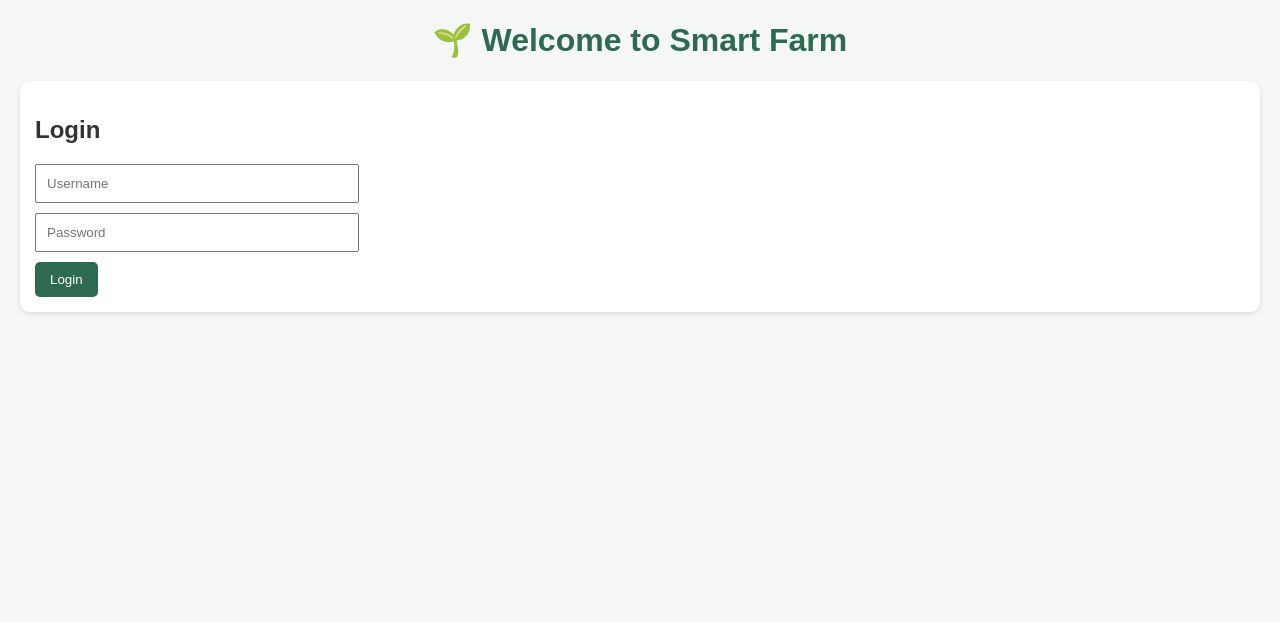
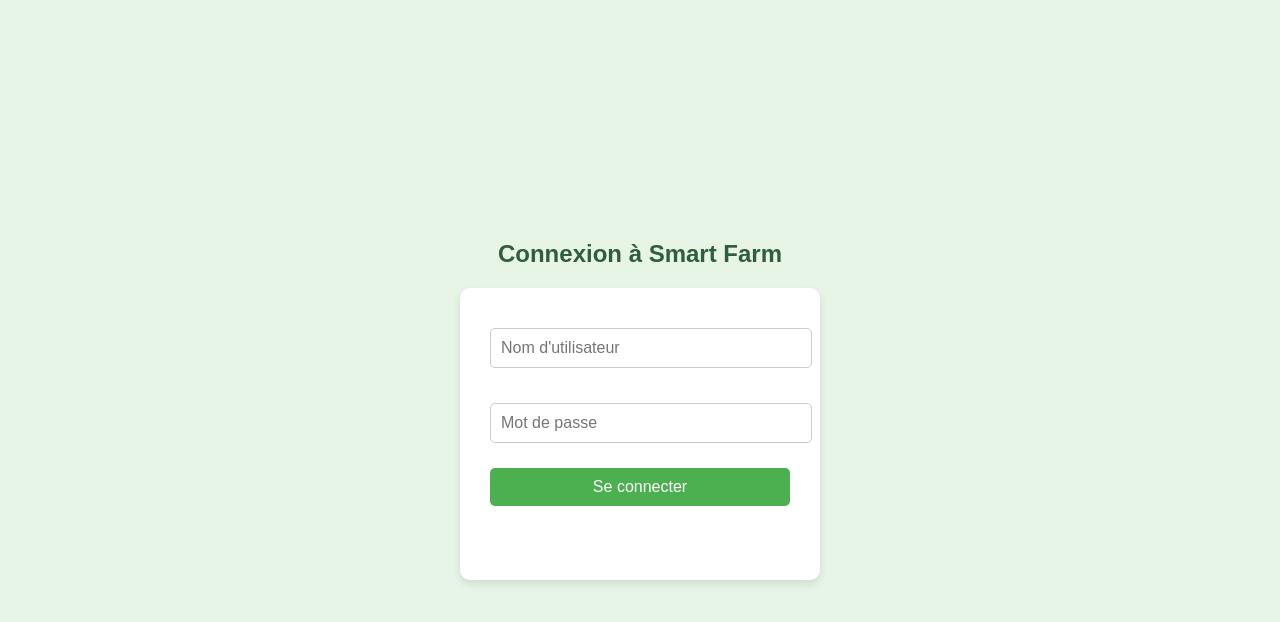
Before and after one commit to cheima123/smart-farm-app, a plain HTML site: page index.html in a window 1280 px wide. Drawn offline with Linux system fonts and the light colour scheme.

Commit message:
Update app content

```diff
--- a/index.html
+++ b/index.html
@@ -1,35 +1,88 @@
 <!DOCTYPE html>
-<html lang="en">
+<html lang="fr">
 <head>
-    <link rel="manifest" href="manifest.json" />
+  <meta charset="UTF-8" />
+  <meta name="viewport" content="width=device-width, initial-scale=1.0"/>
+  <title>Connexion - Smart Farm</title>
+  <link rel="stylesheet" href="style.css">
+  <style>
+    body {
+      font-family: Arial, sans-serif;
+      background-color: #e7f5e6;
+      display: flex;
+      flex-direction: column;
+      align-items: center;
+      justify-content: center;
+      height: 100vh;
+      margin: 0;
+    }
 
-  <meta charset="UTF-8" />
-  <meta name="viewport" content="width=device-width, initial-scale=1.0" />
-  <title>Smart Farm - Login</title>
-  <link rel="stylesheet" href="style.css" />
+    h2 {
+      color: #2f5d3f;
+    }
+
+    form {
+      background-color: #fff;
+      padding: 30px;
+      border-radius: 10px;
+      box-shadow: 0 4px 8px rgba(0,0,0,0.1);
+      display: flex;
+      flex-direction: column;
+      gap: 15px;
+      width: 300px;
+    }
+
+    input {
+      padding: 10px;
+      border: 1px solid #ccc;
+      border-radius: 5px;
+      font-size: 1em;
+    }
+
+    button {
+      background-color: #4caf50;
+      color: white;
+      border: none;
+      padding: 10px;
+      font-size: 1em;
+      border-radius: 5px;
+      cursor: pointer;
+    }
+
+    button:hover {
+      background-color: #45a049;
+    }
+
+    #error {
+      color: red;
+      font-size: 0.9em;
+      text-align: center;
+    }
+  </style>
 </head>
 <body>
-  <h1>🌱 Welcome to Smart Farm</h1>
+  <h2>Connexion à Smart Farm</h2>
 
-  <section id="login">
-    <h2>Login</h2>
-    <input type="text" id="username" placeholder="Username" />
-    <input type="password" id="password" placeholder="Password" />
-    <button onclick="login()">Login</button>
-  </section>
-
+  <form id="loginForm">
+    <input type="text" id="username" placeholder="Nom d'utilisateur" required />
+    <input type="password" id="password" placeholder="Mot de passe" required />
+    <button type="submit">Se connecter</button>
+    <p id="error"></p>
+  </form>
 
   <script>
-    function login() {
-      const user = document.getElementById('username').value;
-      const pass = document.getElementById('password').value;
+    document.getElementById("loginForm").addEventListener("submit", function (e) {
+      e.preventDefault();
+      const username = document.getElementById("username").value;
+      const password = document.getElementById("password").value;
 
-      if (user === "farmer" && pass === "1234") {
-        window.location.href = "dashboard.html";
+      // Authentification admin/123
+      if (username === "admin" && password === "123") {
+        window.location.href = "dashboard.html";  // Redirection vers le tableau de bord
       } else {
-        alert("Incorrect username or password.");
+        document.getElementById("error").textContent = "Identifiants incorrects !";
       }
-    }
+    });
   </script>
 </body>
 </html>
```
Also changed, not shown: login.html (deleted, +0 -32 lines).
